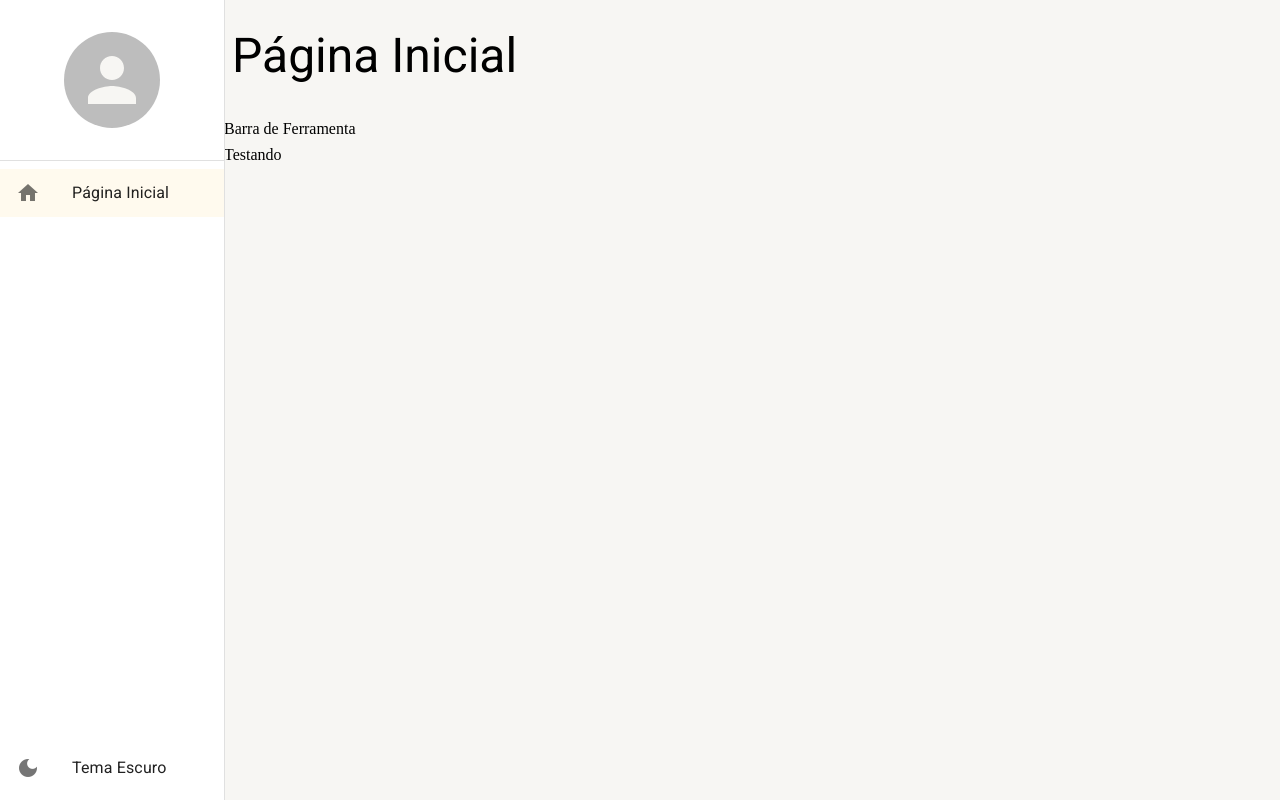
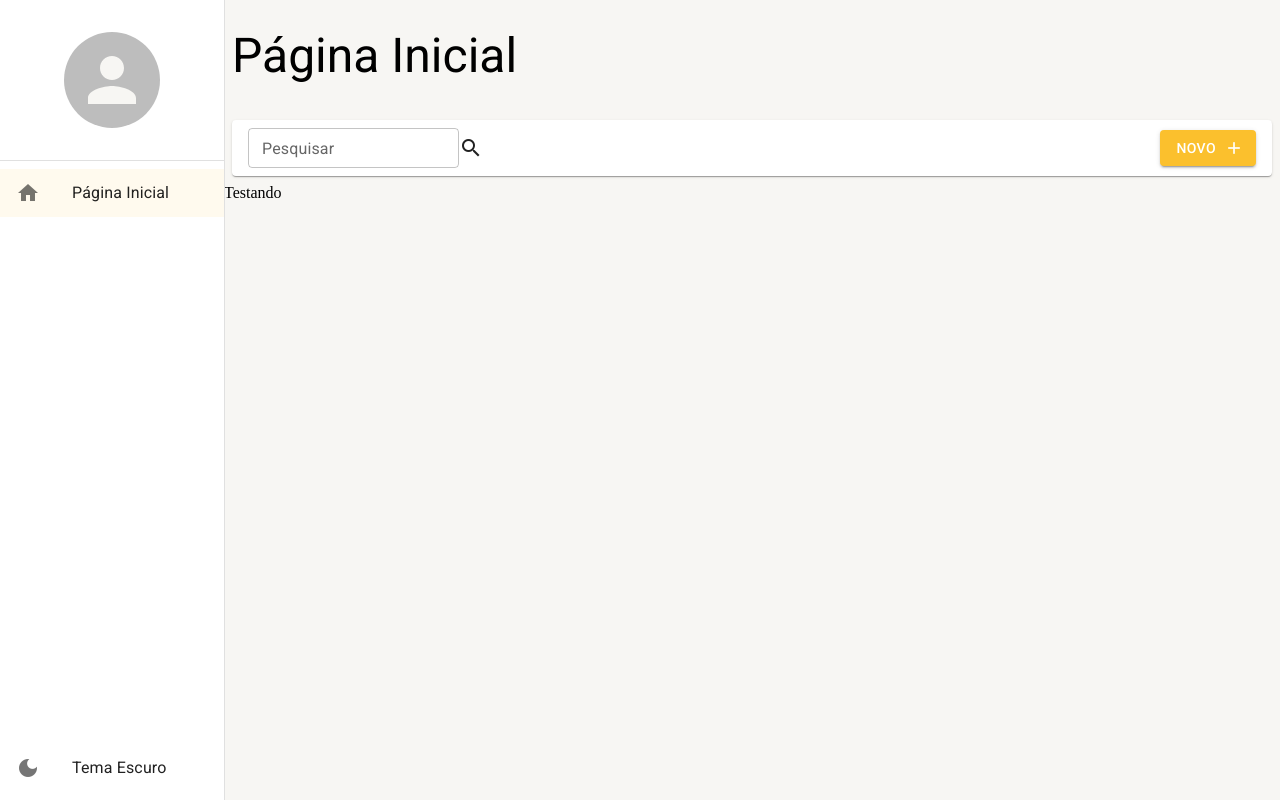
Before and after one commit to estaeldev/react-materialui-typescript, a React (Create React App) app: page /pagina-inicial in a window 1280 px wide. Built offline with nearby package versions, Linux system fonts and the light colour scheme.

Commit message:
feat: adicionando barra de ferramentas

```diff
--- a/src/pages/dashboard/Dashboard.tsx
+++ b/src/pages/dashboard/Dashboard.tsx
@@ -1,10 +1,11 @@
 import { FC } from "react"
 import { LayoutBase } from "../../shared/layouts"
+import { BarraDeFerramenta } from "../../shared/components"
 
 export const Dashboard: FC = () => {
 
     return (
-        <LayoutBase titulo="Página Inicial" barraDeFerramentas={<>Barra de Ferramenta</>}>
+        <LayoutBase titulo="Página Inicial" barraDeFerramentas={<BarraDeFerramenta mostrarInputBusca />}>
             Testando
         </LayoutBase>
     )
--- /dev/null
+++ b/src/shared/components/barra-de-ferramentas/BarraDeFerramentas.tsx
@@ -0,0 +1,65 @@
+import { Box, Button, Icon, Paper, TextField, useTheme } from "@mui/material";
+import { FC, ReactNode } from "react";
+
+interface IBarraDeFerramentaProps {
+    textoDaBusca?: string
+    mostrarInputBusca?: boolean
+    aoMudarTextoDeBusca?: (novoTexto: string) => void
+    textoBotaoNovo?: string
+    mostrarBotaoNovo?: boolean
+    aoClicarEmNovoBotao?: () => void
+    children?: ReactNode
+}
+
+export const BarraDeFerramenta: FC<IBarraDeFerramentaProps> = ({
+    textoDaBusca="",
+    mostrarInputBusca=false,
+    aoMudarTextoDeBusca,
+    textoBotaoNovo="Novo",
+    mostrarBotaoNovo=true,
+    aoClicarEmNovoBotao
+}) => {
+
+    const theme = useTheme()
+
+    return (
+        <Box
+            component={Paper}
+            display="flex"
+            height={theme.spacing(5)}
+            marginX={1}
+            padding={1}
+            paddingX={2}
+            alignItems="center"
+        >
+
+            {mostrarInputBusca && (
+                <Box display="flex" alignItems="center">
+                    <TextField
+                        size="small"
+                        value={textoDaBusca}
+                        onChange={(event) => aoMudarTextoDeBusca?.(event.target.value)}
+                        label="Pesquisar"
+                        placeholder="Digite aqui..."
+                    />
+                    <Icon>search</Icon>
+                </Box>
+            )}
+
+            {mostrarBotaoNovo && (
+                <Box flex={1} display="flex" justifyContent="end">
+                    <Button
+                        variant="contained"
+                        color="primary"
+                        endIcon={<Icon>add</Icon>}
+                        onClick={aoClicarEmNovoBotao}>
+                        {textoBotaoNovo}
+                    </Button>
+                </Box>
+            )}
+
+        </Box>
+    )
+
+
+}
--- a/src/shared/components/index.ts
+++ b/src/shared/components/index.ts
@@ -1 +1,2 @@
 export * from "./menu-lateral/MenuLateral"
+export * from "./barra-de-ferramentas/BarraDeFerramentas"
```
